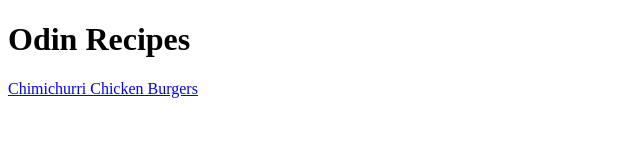
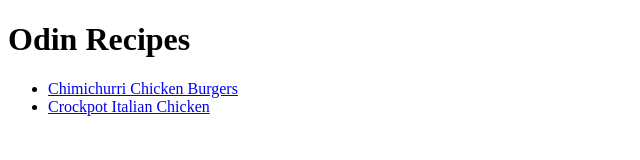
Before and after one commit to ghassanelgendy/odin-recipes, a plain HTML site: page index.html in a window 1280 px wide. Shown: the whole page, without its empty margins (0-640 px from the left). Drawn offline with Linux system fonts and the light colour scheme.

Commit message:
Add "Crockpot Italian Chicken" recipe
Link add for the page of the recipe

```diff
--- a/index.html
+++ b/index.html
@@ -7,8 +7,17 @@
 	</head>
 	<body>
 		<h1>Odin Recipes</h1>
-		<a href="./recipes/Chimichurri Chicken Burgers.html"
-			>Chimichurri Chicken Burgers</a
-		>
+		<ul>
+			<li>
+				<a href="./recipes/Chimichurri Chicken Burgers.html"
+					>Chimichurri Chicken Burgers</a
+				>
+			</li>
+			<li>
+				<a href="./recipes/Crockpot-Italian-Chicken.html"
+					>Crockpot Italian Chicken</a
+				>
+			</li>
+		</ul>
 	</body>
 </html>
```
Also changed, not shown: recipes/Crockpot-Italian-Chicken.html (added).
